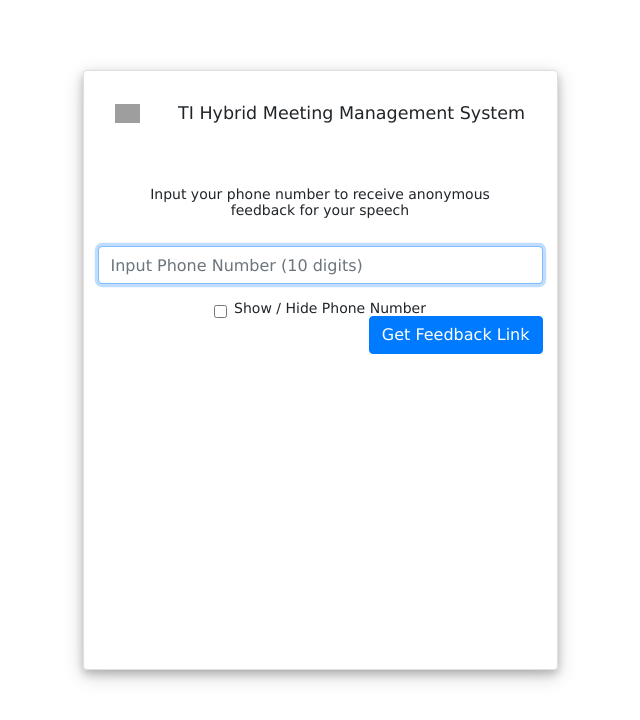
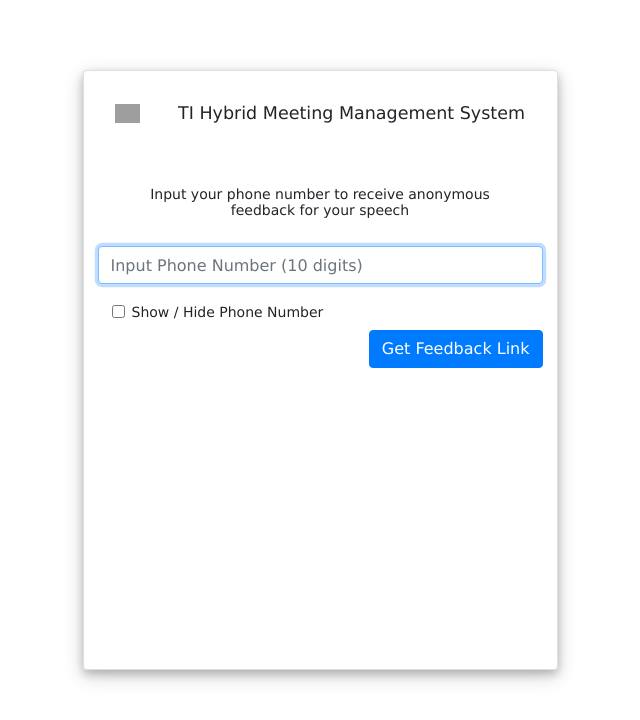
Before and after one commit to devincheca/speechFeedBack, an Angular app in the folder feedbackmanager/feedback-angular/: page / in a window 1280 px wide. Both pictures are taken after a click on the button "Feedback System". Shown: the top 720 px of the page, without its empty margins (320-960 px from the left). Built offline with nearby package versions, Linux system fonts and the light colour scheme; grey boxes are pictures that could not be loaded.

Commit message:
some validation is in place

```diff
--- a/feedbackmanager/feedback-angular/src/app/feedback-init-form/feedback-init-form.component.html
+++ b/feedbackmanager/feedback-angular/src/app/feedback-init-form/feedback-init-form.component.html
@@ -3,9 +3,10 @@
   <div class="form-group">
     <input [type]="showPhoneNumber ? 'number' : 'password'" class="form-control" id="phoneNumber" placeholder="Input Phone Number (10 digits)" (keyup)="setPhoneNumber($event)" autofocus="">
   </div>
-  <div class="form-check">
-    <label class="form-check-label">
-      <input type="checkbox" class="form-check-input" value="" (click)="togglePasswordView()" [checked]="showPhoneNumber">Show / Hide Phone Number
+  <div class="form-check" style="margin: 1em;">
+    <label class="form-check-label" style="display: flex;">
+      <input type="checkbox" class="form-check-input" value="" (click)="togglePasswordView()" [checked]="showPhoneNumber" />
+      <div style="position: relative; top: .25em;">Show / Hide Phone Number</div>
     </label>
   </div>
   <div class="form-group text-right" id="feedbackButtonDiv">
@@ -15,6 +16,7 @@
       Loading..
     </button>
   </div>
+  <div class="error-div text-danger">{{ error }}</div>
   <div class="form-group text-center" id="linkInstructions" style="display: none;">
     Send the following link to club members you would like to receive speech feedback from:
   </div>
--- a/feedbackmanager/feedback-angular/src/app/feedback-init-form/feedback-init-form.component.ts
+++ b/feedbackmanager/feedback-angular/src/app/feedback-init-form/feedback-init-form.component.ts
@@ -20,7 +20,7 @@ export class FeedbackInitFormComponent implements OnInit {
 
   getLink(): void {
     const isNotANumber = parseInt(this.feedbackForm.phoneNumber);
-    if (isNotANumber) {
+    if (!isNotANumber) {
       this.error = 'Input a valid phone number (9999999999)'
       return;
     }
```
